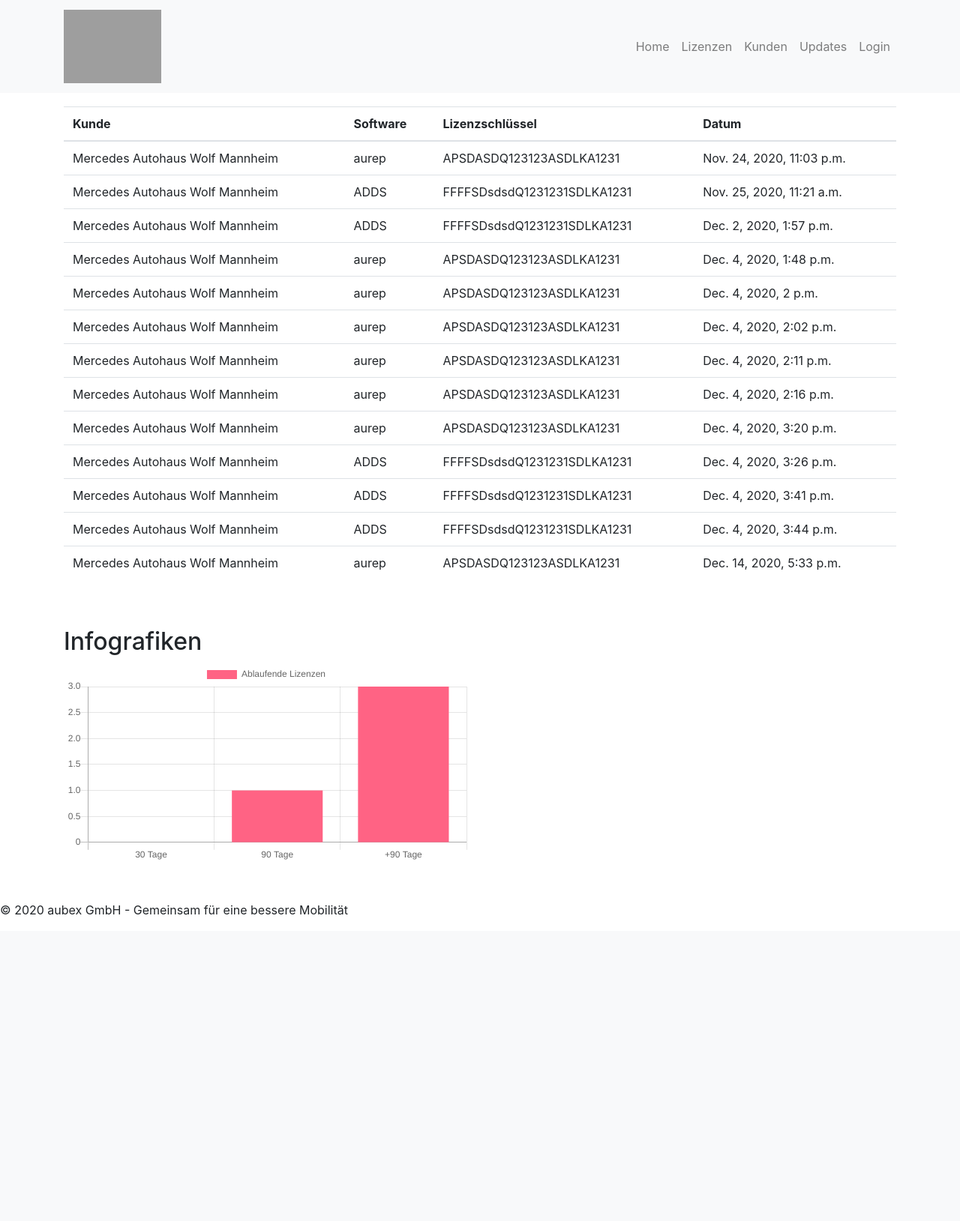
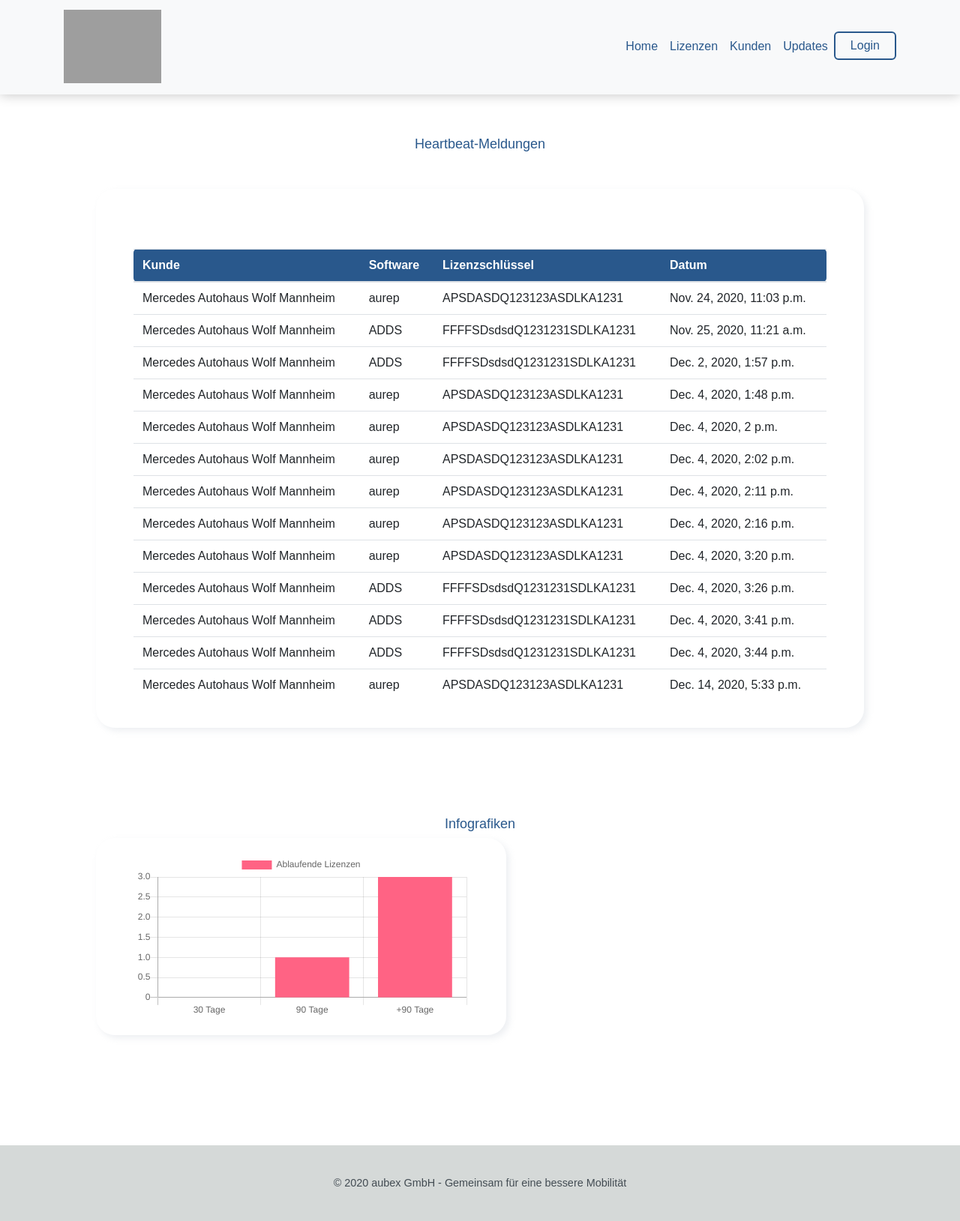
Before and after one commit to KanarUIB/OneO, a Django app: page / in a window 1280 px wide. Shown: the whole page at 75% size. Before the commit the page ends 1221 px from the top, so only its background shows below. Run offline with Django 3.2, Linux system fonts and the light colour scheme; data comes from the database, SQL or seed files in the repository; parts of the project's set-up code (start-up, migrations or seed data) failed here and were passed over; some libraries are stand-ins or nearby versions; grey boxes are pictures that could not be loaded.

Commit message:
Fix Portal

```diff
--- a/templates/base.html
+++ b/templates/base.html
@@ -22,7 +22,7 @@
 
     <script defer type="text/javascript" src="{% static 'js/mainFunctions.js' %}"></script>
 
-    <link rel="stylesheet" type="text/css" href="{% static 'css/style2.css' %}"></link>
+    <link rel="stylesheet" type="text/css" href="{% static 'css/style.css' %}"></link>
     <link rel="stylesheet" type="text/css" href="{% static 'css/listNavi.css' %}"></link>
     <link rel="shortcut icon" href="https://www.aubex.de/sites/default/files/favicon.png" type="image/png"/>
 </head>
--- a/templates/dashboard.html
+++ b/templates/dashboard.html
@@ -7,7 +7,7 @@
     <div class="row">
         <div class="col-md-12 mb-5 softwarekasten">
 
-            <table class="table table-responsive-lg" id="heartbeatsTabelle" width="100%">
+            <table class="table table-responsive-lg" id="lizenzTabelle" width="100%">
                 <thead>
                     <tr>
 
--- a/templates/kundenprofil.html
+++ b/templates/kundenprofil.html
@@ -2,7 +2,7 @@
 
 {% block content %}
 
-    <div class="profil">
+    <div class="profil container">
         <!--<div class="profilfoto">
 
         </div>-->
```
